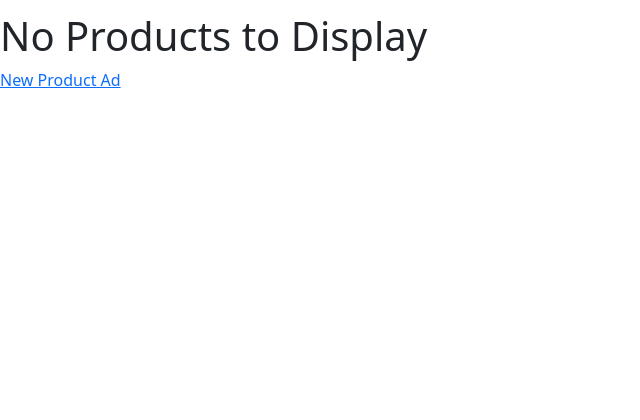
After one commit to Arslanbaig84/b2bsolutions, a Django app: page /products/ in a window 1280 px wide. The commit adds this page. Shown: the part 272-692 px from the top of the page, without its empty margins (0-640 px from the left). Run offline with Django 4.2, Linux system fonts and the light colour scheme; data that the repository does not hold is empty; parts of the project's set-up code (start-up, migrations or seed data) failed here and were passed over.

Commit message:
product route

```diff
--- a/b2bsolutions/urls.py
+++ b/b2bsolutions/urls.py
@@ -24,6 +24,7 @@ urlpatterns = [
     path('admin/', admin.site.urls),
     path('', include('base.urls')),
     path('users/', include('users.urls')),
+    path('products/', include('products.urls'))
 ]
 
 if settings.DEBUG:
--- a/base/templates/base/layout.html
+++ b/base/templates/base/layout.html
@@ -38,7 +38,7 @@
                         </li>
                     {% endif %}
                     <li class="nav-item">
-                        <a class="nav-link" href="#">Pricing</a>
+                        <a class="nav-link" href="{% url 'products' %}">Product</a>
                     </li>
                 </ul>
                     <span class="navbar-text">
--- a/products/models.py
+++ b/products/models.py
@@ -20,7 +20,7 @@ class Product(BaseModel):
     product_location = models.CharField(max_length=200)
     product_description = models.TextField(max_length=500)
     product_price = models.DecimalField(decimal_places=2, max_digits=10, validators=[MinValueValidator(Decimal('0.01'))])
-    product_images = ImageField(upload_to='products')
+    product_images = models.    ImageField(upload_to='products')
 
     def __str__(self) -> str:
         return self.product_name
--- /dev/null
+++ b/products/templates/products/products.html
@@ -0,0 +1,18 @@
+{% extends 'base/layout.html' %}
+{% block title %}
+Products
+{% endblock %}
+
+{% block body %}
+    <hr>
+    {% if products %}
+        {% for product in products %}
+            {{product.product_name}}
+            <hr>
+        {% endfor %}
+    {% else %}
+        <h1>No Products to Display</h1>
+    {% endif %}
+
+    <a href="{% url 'product_form' %}">New Product Ad</a>
+{% endblock %}
--- a/products/urls.py
+++ b/products/urls.py
@@ -1 +1,7 @@
-from django.urls import path, include
+from django.urls import path
+from . import views
+
+urlpatterns = [
+    path('', views.products, name='products'),
+    path('product_form', views.product_form, name='product_form')
+]
--- a/products/views.py
+++ b/products/views.py
@@ -1,3 +1,26 @@
-from django.shortcuts import render
+from django.shortcuts import render, redirect
+from .forms import ProductForm
+from .models import Product
 
 # Create your views here.
+def product_form(request):
+    user = request.user
+    print(user)
+    if request.method == 'POST':
+        form = ProductForm(request.POST, request.FILES)
+        print(form)
+        if form.is_valid():
+            product = form.save(commit=False)
+            product.user = user
+            product.save()
+            return redirect('products')
+        else:
+            print(form.errors)
+
+    form = ProductForm()
+    return render(request, 'products/product_form.html', {'form':form})
+
+
+def products(request):
+    products = Product.objects.all()
+    return render(request, 'products/products.html', {'products':products})
```
Also changed, not shown: products/forms.py (added, +14 -0 lines), products/templates/products/product_form.html (added, +12 -0 lines), products/migrations/0002_alter_product_product_images.py (added), products/retire_by_45.jpg (added).
